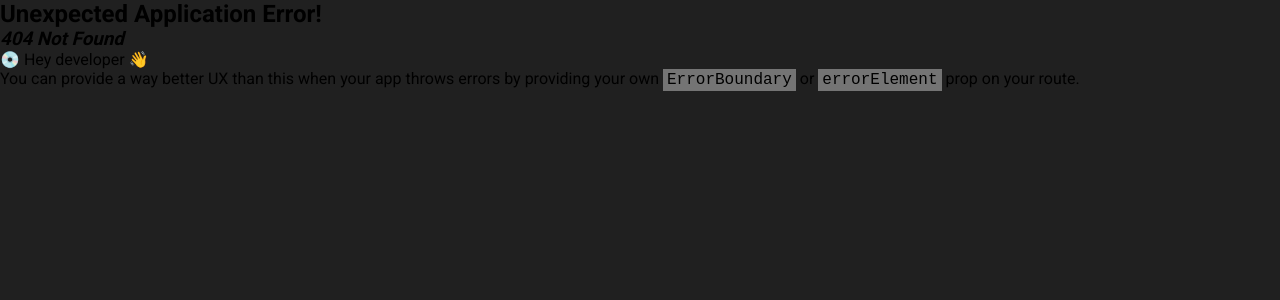
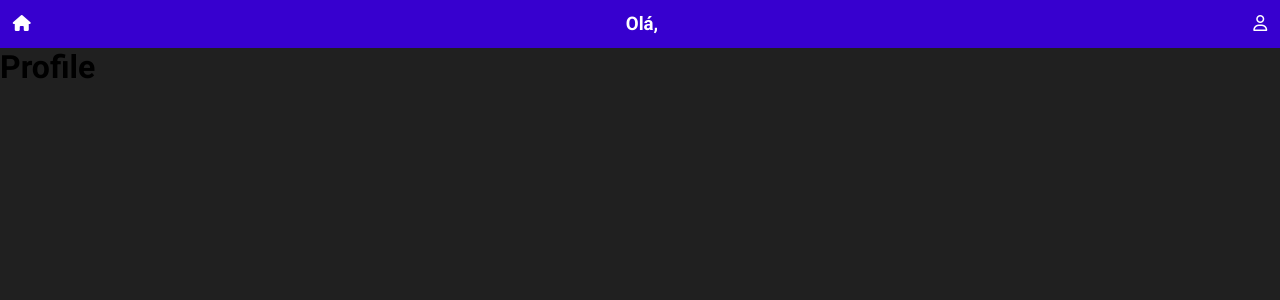
Before and after one commit to alisson-sds/frontend-fynansis, a React (Vite) app in the folder Fynansis/: page /profile in a window 1280 px wide. Before the commit this address had no page. Shown: the top 300 px of the page. Built offline with nearby package versions, Linux system fonts and the light colour scheme.

Commit message:
Página de profile, rotas criadas

```diff
--- a/Fynansis/index.html
+++ b/Fynansis/index.html
@@ -13,5 +13,6 @@
   <body>
     <div id="root"></div>
     <script type="module" src="/src/main.tsx"></script>
+    <script src="https://kit.fontawesome.com/ed5eb338b3.js" crossorigin="anonymous"></script>
   </body>
 </html>
--- a/Fynansis/package.json
+++ b/Fynansis/package.json
@@ -10,6 +10,7 @@
     "preview": "vite preview"
   },
   "dependencies": {
+    "@fortawesome/fontawesome-free": "^6.4.2",
     "axios": "^1.4.0",
     "react": "^18.2.0",
     "react-dom": "^18.2.0",
--- a/Fynansis/src/components/navbar/navbar.tsx
+++ b/Fynansis/src/components/navbar/navbar.tsx
@@ -1,3 +1,4 @@
+import { Link } from "react-router-dom";
 import "./styles.css";
 
 interface NavBarProps {
@@ -7,11 +8,17 @@ interface NavBarProps {
 export default function NavBar({ userName }: NavBarProps) {
   return (
     <nav className="navBar">
-      <ul>
-        <li>List</li>
-        <li>Olá, {userName}</li>
-        <li></li>
-      </ul>
+      <div>
+        <Link to="/home" className="nav-link">
+          <i className="fa-solid fa-house"></i>
+        </Link>
+
+        <h3>Olá, {userName}</h3>
+
+        <Link to="/profile"  className="nav-link">
+          <i className="fa-regular fa-user"></i>
+        </Link>
+      </div>
     </nav>
   );
 }
--- a/Fynansis/src/components/navbar/styles.css
+++ b/Fynansis/src/components/navbar/styles.css
@@ -5,7 +5,7 @@
     color: #ffffff;
 }
 
-.navBar ul{
+.navBar div{
     display: flex;
     align-items: center;
     justify-content: space-between;
@@ -13,6 +13,16 @@
     list-style: none;
 }
 
-.navBar ul li{
+.navBar h3{
     background-color: inherit;
 }
+
+.navBar i{
+    background-color: inherit;
+    color: #ffffff;
+    width: 2%;
+}
+
+.nav-link {
+    background-color: inherit;
+}
--- /dev/null
+++ b/Fynansis/src/routes/Profile/index.tsx
@@ -0,0 +1,13 @@
+import Navbar from "../../components/navbar/navbar";
+
+export function Profile() {
+  const isAuth = localStorage.getItem("token")
+  const nameFromUser = localStorage.getItem("nameFromLoggedUser")
+
+  return (
+    <div>
+      <Navbar userName={nameFromUser} />
+      <h1>Profile</h1>
+    </div>
+  );
+}
```
Also changed, not shown: Fynansis/src/main.tsx (+8 -1 lines), 1 other file (tests, documents, lock files or other folders).
